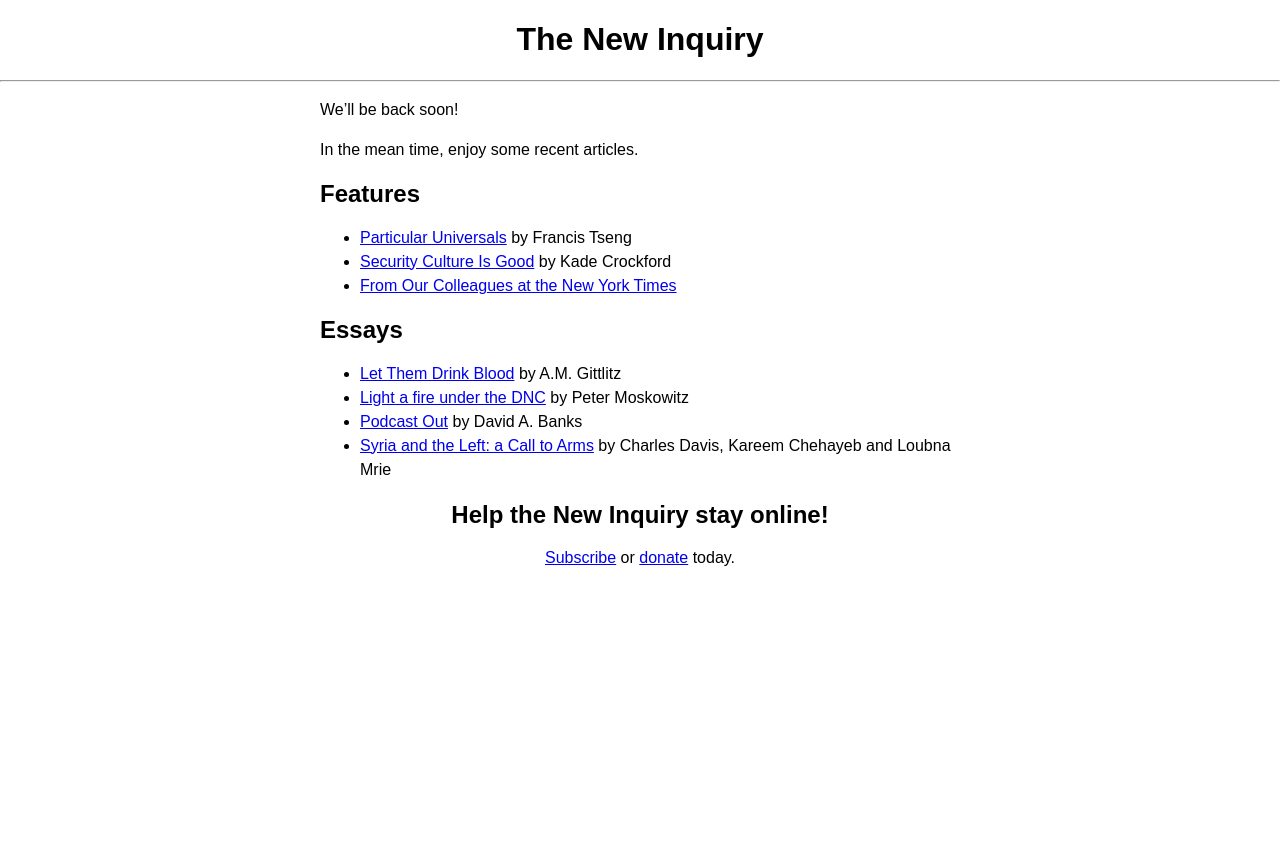
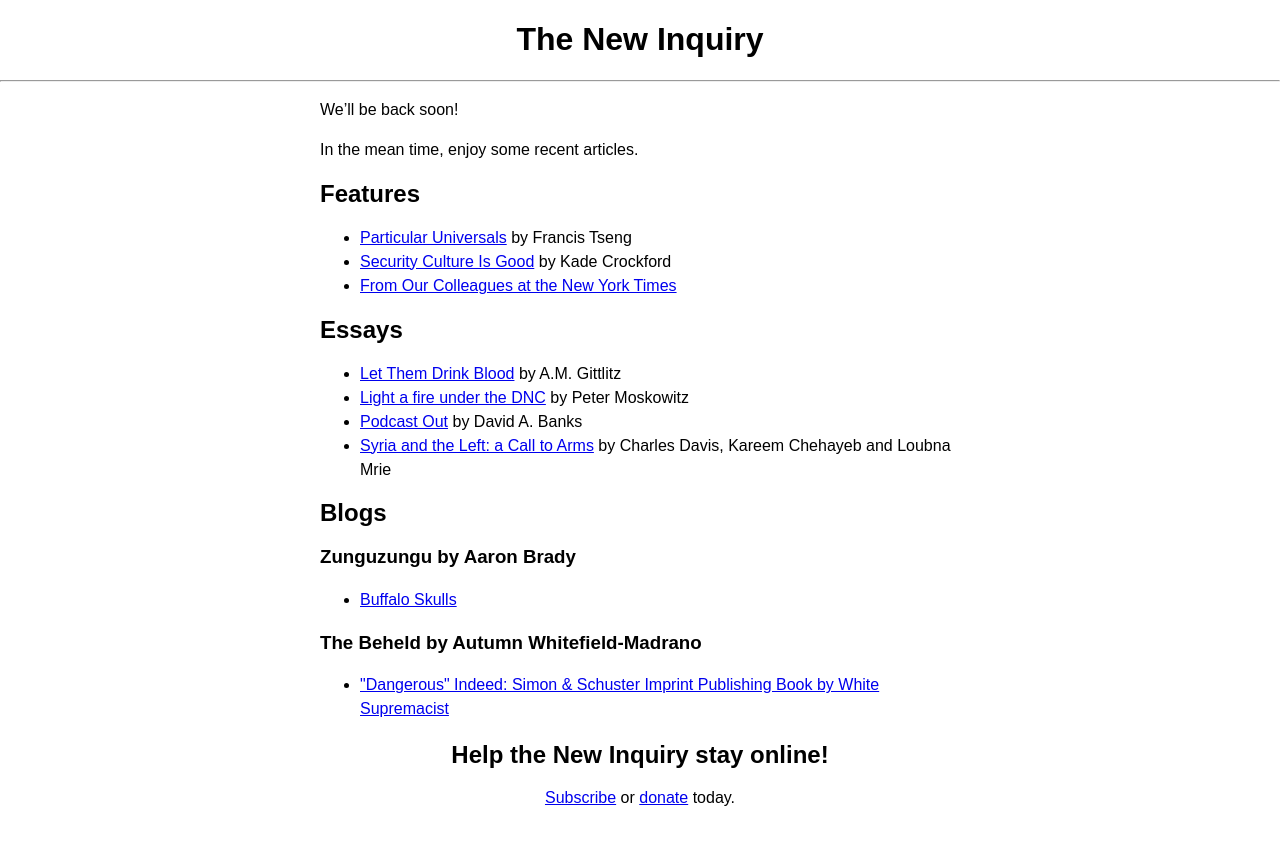
Before and after one commit to rachelrosenfelt/tni-back-soon.github.io, a Jekyll site: the page built from index.md, in a window 1280 px wide. Shown: the top 845 px of the page. Built offline with Jekyll 4.4.1, drawn with Linux system fonts in a browser that asks for light colours.

Commit message:
Add two blogs

```diff
--- /dev/null
+++ b/_blogs-the-beheld/dangerous-indeed-simon-schuster-imprint-publishing-book-by-white-supremacist.html
@@ -0,0 +1,16 @@
+---
+  post_title: "\"Dangerous\" Indeed: Simon & Schuster Imprint Publishing Book by White Supremacist"
+---
+<p id="yui_3_17_2_6_1483033483886_7078">Simon &amp; Schuster announced that it will be publishing <em>Dangerous</em>, a book by Milo Yiannopoulos, an editor at Breitbart and a white supremacist, in March 2017 under its Threshold imprint, which is devoted to conservatism. As a Simon &amp; Schuster author, I'm horrified that a company I've been proud to be associated with is giving a platform to Yiannopoulos.</p>
+
+<p id="yui_3_17_2_6_1483033483886_7090">To be clear, the book isn't about white supremacy. The book is about free speech, and indeed Yiannopoulos is well-situated to write about free speech. White supremacy has a history of making people rethink their commitment to free speech (I'm thinking here of Skokie, Illinois, a heavily Jewish town where Nazis were allowed to march and display the swastika in 1977, thanks in part to the ACLU's efforts to support the Nazis' First Amendment rights). I don't want to stop Yiannopoulos from writing or publishing such a book—or any book, for that matter, even as I find his views despicable. Free speech, even when it's abhorrent, is a cornerstone of democracy.</p>
+
+<p id="yui_3_17_2_6_1483033483886_7092">But the kind of "free speech" we're talking about here is the kind promised to us by our government, not the kind sold by for-profit companies like Simon &amp; Schuster. Nobody has a right to a book deal; not publishing this book, even if it never once uses the phrase "white supremacy," is not censorship or an abridgement of free speech. Yiannopoulos already has quite a mouthpiece at his disposal; this isn't an issue of him not being able to assert his views.</p>
+
+<p><strong>The issue is that when a major publishing company gives a lucrative book deal to a white supremacist, it legitimizes him, even when the topic is free speech.</strong>
+
+<p>Indeed, that's his entire goal in publishing the book, not getting his word out per se: "this book is the moment Milo goes mainstream," Yiannopoulos told The Hollywood Reporter. By publishing this book, Simon &amp; Schuster is enabling Yiannopoulos to "go mainstream," which normalizes his views and makes them seem like they should be a legitimate part of public discourse. It turns white supremacy into just another controversial viewpoint instead of a genuinely dangerous ideology that is gaining ground in our country by the minute. White supremacy kills people, and it will kill more people in the coming years.
+
+<p>This isn't about me just not liking what Yiannopoulos has to say; I don't like <a href="http://www.thresholdeditions.com/">what most Threshold authors</a> have to say. (Threshold exists to "provide a forum for the creative people, bedrock principles, and innovative ideas of contemporary conservatism.") But there is a sharp difference between conservative thinking and white supremacy. No publisher has an intellectual obligation to give a mouthpiece to the latter.
+
+<p id="yui_3_17_2_6_1483033483886_7104">I've been thinking a good deal about boycotts and their effectiveness, and I'm not sure that calling for a boycott of all Simon &amp; Schuster books is a great idea; I'm hesitant to say that you shouldn't buy good books that encourage clear thinking and open discourse—that seems counterproductive. But I will happily tell you that my book sales are far less important to me as a Simon &amp; Schuster author than us taking a stand against legitimizing white supremacists. (I will also point out that the <em><a href="https://autumn-whitefieldmadrano.squarespace.com/thebeheld#">Face Value </a></em><a href="https://autumn-whitefieldmadrano.squarespace.com/thebeheld#">audiobook</a> is not published by Simon &amp; Schuster, ahem.) If you want to contact the publisher, you can call Threshold at 212.698.7006 or email at gallerypublicity@simonandschuster.com. I'll continue to think on how I want to handle this as an author with the same publisher, and am open to suggestions.</p>
--- a/_config.yml
+++ b/_config.yml
@@ -8,6 +8,12 @@
   essays:
     output: true
     permalink: essays/:title/index.html
+  blogs-zunguzungu:
+    output: true
+    permalink: blogs/zunguzungu/:title/index.html
+  blogs-the-beheld:
+    output: true
+    permalink: blogs/the-beheld/:title/index.html
 
 defaults:
   - scope:
@@ -20,3 +26,15 @@
       type: "essays"
     values:
       layout: post
+  - scope:
+      path: ""
+      type: "blogs-zunguzungu"
+    values:
+      layout: post
+      author: Aaron Brady
+  - scope:
+      path: ""
+      type: "blogs-the-beheld"
+    values:
+      layout: post
+      author: Autumn Whitefield-Madrano
--- a/_includes/recent.html
+++ b/_includes/recent.html
@@ -19,6 +19,24 @@
     {% if essay.author %}
     by {{ essay.author }}
     {% endif %}
-  </a></li>
+  </li>
   {% endfor %}
 </ul>
+
+<h2>Blogs</h2>
+
+<h3>Zunguzungu by Aaron Brady</h3>
+
+<ul>
+  {% for blog in site.blogs-zunguzungu %}
+  <li><a href="{{ site.baseurl }}{{blog.url}}">{{ blog.post_title }}</a></li>
+  {% endfor %}
+</ul>
+
+<h3>The Beheld by Autumn Whitefield-Madrano</h3>
+
+<ul>
+  {% for blog in site.blogs-the-beheld %}
+  <li><a href="{{ site.baseurl }}{{blog.url}}">{{ blog.post_title }}</a></li>
+  {% endfor %}
+</ul>
```
Also changed, not shown: _blogs-zunguzungu/buffalo-skulls.html (added, +27 -0 lines).
